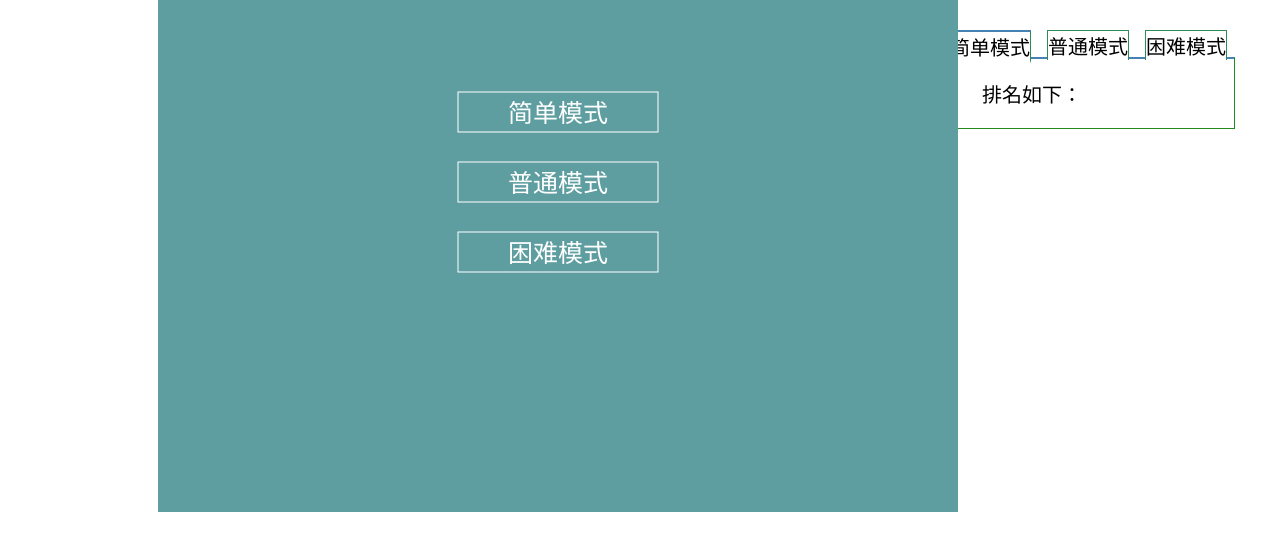
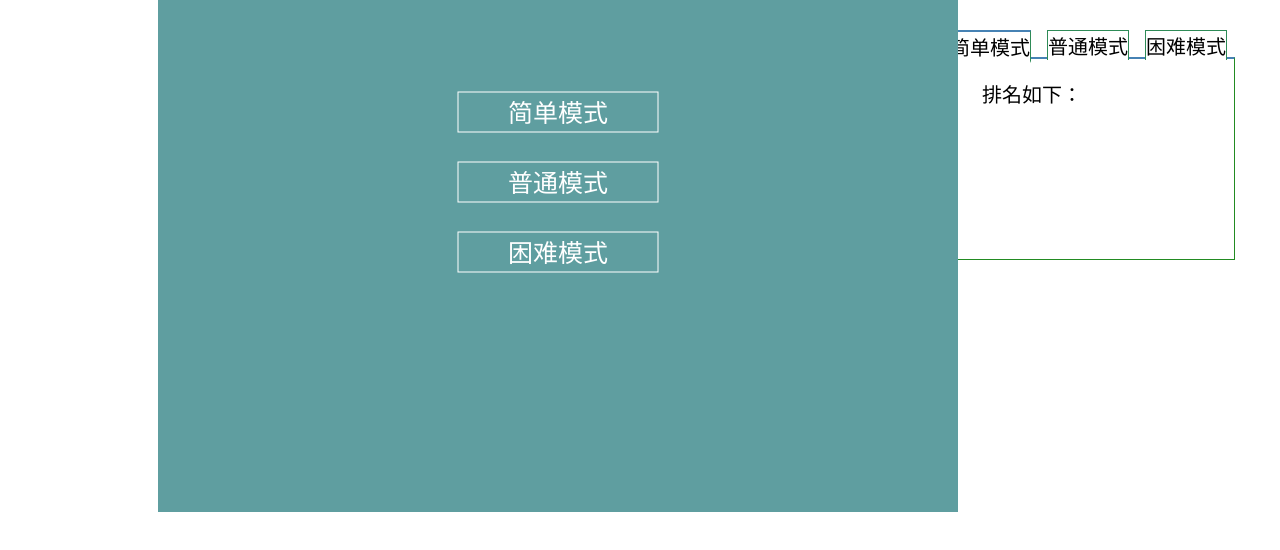
Before and after one commit to Anshenzx/Fish, a plain HTML site: page index.html in a window 1280 px wide. Shown: the part 106-656 px from the top of the page. Drawn offline with Linux system fonts and the light colour scheme.

Commit message:
Update index.html

```diff
--- a/index.html
+++ b/index.html
@@ -74,7 +74,7 @@
 			}
 
 			.div-min-height{
-				min-hieght:200px;
+				min-height:200px;
 			}
 		</style>
 	</head>
```
